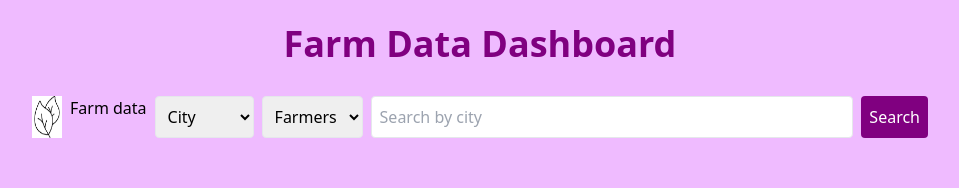
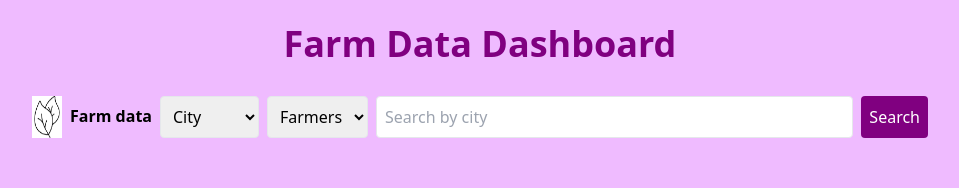
Before and after one commit to LivingHopeDev/data-bank, a React (Vite) app: page / in a window 1280 px wide. Shown: the top 188 px of the page, without its empty margins (160-1119 px from the left). Built offline with nearby package versions, Linux system fonts and the light colour scheme.

Commit message:
change font weight of farm data

```diff
--- a/src/App.tsx
+++ b/src/App.tsx
@@ -48,7 +48,7 @@ const App = () => {
         <div className="mb-4">
           <div className="flex gap-2">
           <img src="src\images\images.png" width={30} height={20} alt="" />
-            <div className='' > Farm data</div>
+            <div className='mt-2 font-bold' > Farm data</div>
             <select
               className="border p-2 rounded"
               value={searchType}
```
